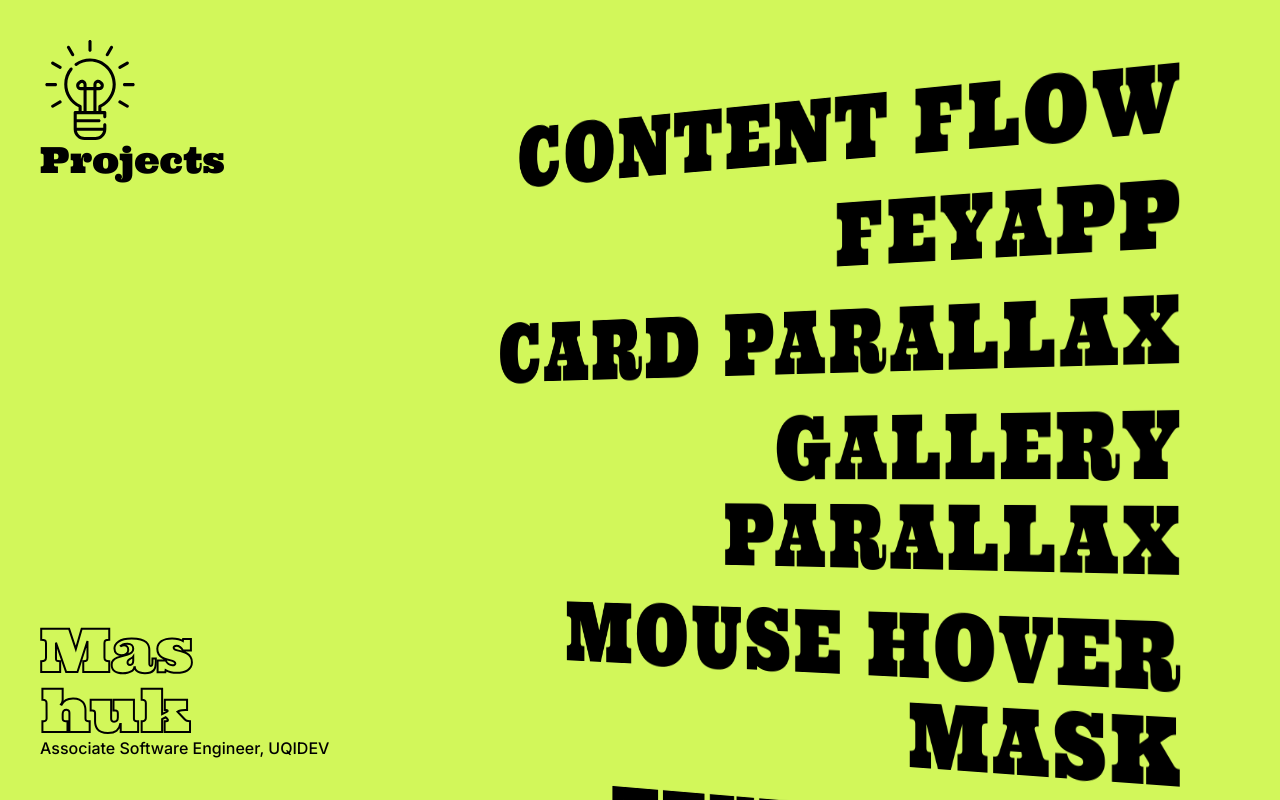
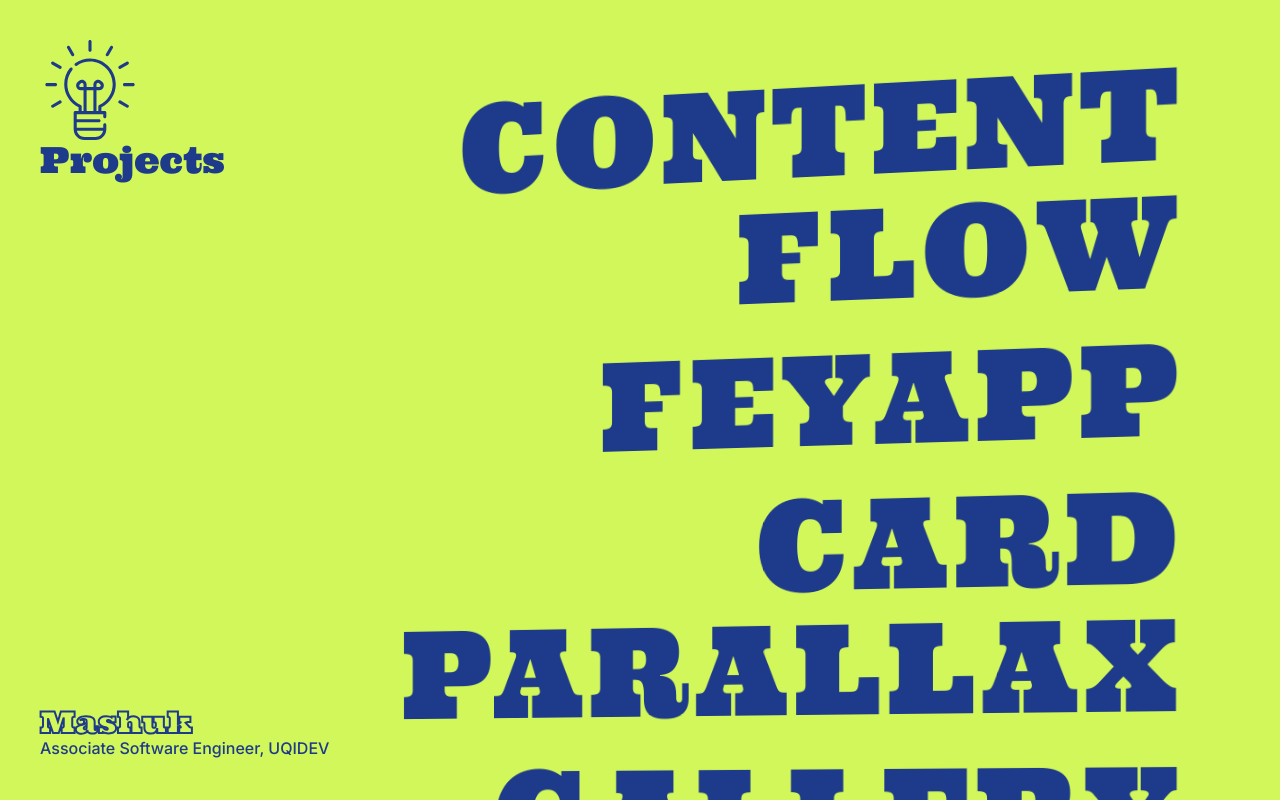
Before and after one commit to mashuk-tamim/project-showcase-vanholtz-clone, a Next.js app: page / in a window 1280 px wide. Shown: the top 800 px of the page. Built offline with nearby package versions, Linux system fonts and the light colour scheme.

Commit message:
primary color changed, animation adjusted

```diff
--- a/app/component/Svg.tsx
+++ b/app/component/Svg.tsx
@@ -6,7 +6,7 @@ const Svg = () => {
     return (
 			<div>
 				<svg
-				fill="#000000"
+					fill="#1e3a8a"
 					height="100px"
 					width="100px"
 					version="1.1"
--- a/app/globals.css
+++ b/app/globals.css
@@ -31,7 +31,7 @@ body {
     text-wrap: balance;
   }
   .text-stroke{
-    -webkit-text-stroke: 2px black;
+    -webkit-text-stroke: 2px #1e3a8a;
   }
   .text-stroke-white{
     -webkit-text-stroke: 2px white;
--- a/app/page.tsx
+++ b/app/page.tsx
@@ -3,35 +3,42 @@ import Image from "next/image";
 import { inter, russo, changa, ultra } from "@/app/font/font";
 import { motion } from "framer-motion";
 import horse from "@/public/img/horse.avif";
-import { useReducer, useState } from "react";
+import { useEffect, useReducer, useState } from "react";
 import Svg from "./component/Svg";
 import Link from "next/link";
 export default function Home() {
 	const [isClicked, setIsClicked] = useState(false);
-	const [clickedIndex, setClickedIndex] = useState(-1);
+  const [clickedIndex, setClickedIndex] = useState(-1);
+  const [initialLoad, setInitialLoad] = useState(true);
 	const handleClick = (idx: number) => {
 		setClickedIndex(idx);
 		setIsClicked(true);
-	};
+  };
+  useEffect(() => {
+    setInitialLoad(false);
+    console.log("loading first time", initialLoad);
+
+  }, [initialLoad])
+  console.log(initialLoad);
 	return (
 		<main className="bg-[#d2f75a] bg-screen">
-			<div className="max-w-[1500px] min-h-[100vh] mx-auto relative">
+			<div className="max-w-7xl min-h-[100vh] mx-auto relative">
 				<div className="text-start absolute top-10 left-10 items-center gap-5">
 					<div className="">
 						<Svg></Svg>
 					</div>
 					<div>
 						<p
-							className={`${ultra.className} text-4xl font-black text-black`}
+							className={`${ultra.className} text-4xl font-black text-blue-900 z-0`}
 						>
 							Projects
 						</p>
 					</div>
 				</div>
 				<motion.div
-					className={`${ultra.className} text-8xl font-black text-black text-end tracking-wider space-y-5 py-12 px-24`}
+					className={`${ultra.className} text-9xl font-black text-blue-900 text-end tracking-wider space-y-5 py-12 px-24 z-20`}
 					style={{
-						transform: "perspective(3000px) translateZ(0px)",
+						transform: "perspective(4000px) translateZ(0px)",
 
 						transformOrigin: "right",
 						transformStyle: "preserve-3d",
@@ -48,19 +55,18 @@ export default function Home() {
 							}}
 							animate={{
 								y: 0,
-								rotateY:
-									clickedIndex === idx && isClicked ? 0 : -35,
+								rotateY: clickedIndex === idx && isClicked ? 0 : -15,
 								transition: {
 									duration: 1,
-                                    delay: idx * -0.05,
-                                    rotateY: {
-                                        delay: 0.3,
-                                        duration: 1
-                                    }
+									delay: idx * -0.05,
+									rotateY: {
+										delay: 0.1,
+										duration: initialLoad ? 1.5 : 0.3,
+									},
 								},
 							}}
 							whileHover={{
-								rotateY: -10,
+								rotateY: 0,
 								transition: {
 									duration: 0.3,
 								},
@@ -68,7 +74,7 @@ export default function Home() {
 						>
 							<Link href={text.link}>
 								<motion.button
-									className="hover:text-stroke hover:text-[#d2f75a] transition-all duration-500 ease-in-out uppercase  text-end"
+									className="hover:text-stroke hover:text-white transition-all duration-500 ease-in-out uppercase  text-end"
 									onClick={() => handleClick(idx)}
 								>
 									{text.p1} {text.p2}
@@ -78,13 +84,12 @@ export default function Home() {
 					))}
 				</motion.div>
 				<div
-					className={`${ultra.className} text-6xl font-black text-start space-y-0 fixed bottom-5 px-10 mb-10 text-stroke text-[#d2f75a]`}
+					className={`${ultra.className} text-3xl font-black text-start space-y-0 fixed bottom-5 px-10 mb-10 text-stroke text-[#d2f75a] z-0`}
 				>
-					<p>Mas</p>
-					<p>huk</p>
+					<p>Mashuk</p>
 				</div>
 				<div
-					className={`${inter.className} font-medium text-base flex gap-3 fixed bottom-0 px-10 mb-10 text-black`}
+					className={`${inter.className} font-medium text-base flex gap-3 fixed bottom-0 px-10 mb-10 text-[#1e3a8a]`}
 				>
 					<p className="">
 						Associate Software Engineer,{" "}
--- /dev/null
+++ b/lib/utils.ts
@@ -0,0 +1,6 @@
+import { type ClassValue, clsx } from "clsx"
+import { twMerge } from "tailwind-merge"
+
+export function cn(...inputs: ClassValue[]) {
+  return twMerge(clsx(inputs))
+}
--- a/package.json
+++ b/package.json
@@ -9,10 +9,13 @@
     "lint": "next lint"
   },
   "dependencies": {
+    "class-variance-authority": "^0.7.0",
     "framer-motion": "^11.0.18",
     "next": "14.1.4",
     "react": "^18",
-    "react-dom": "^18"
+    "react-dom": "^18",
+    "tailwind-merge": "^2.3.0",
+    "tailwindcss-animate": "^1.0.7"
   },
   "devDependencies": {
     "@types/node": "^20",
```
Also changed, not shown: components.json (added), tailwind.config.ts (indentation only), 1 other file (tests, documents, lock files or other folders). Lines whose indentation alone changed are shown as unchanged.
